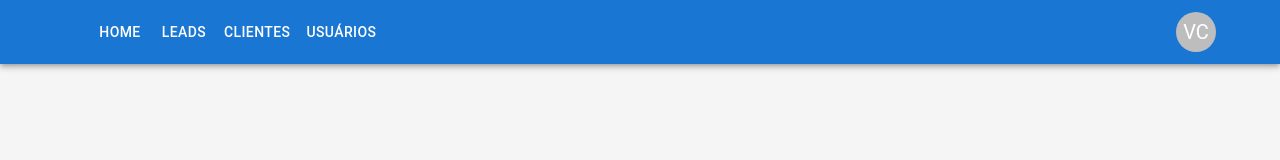
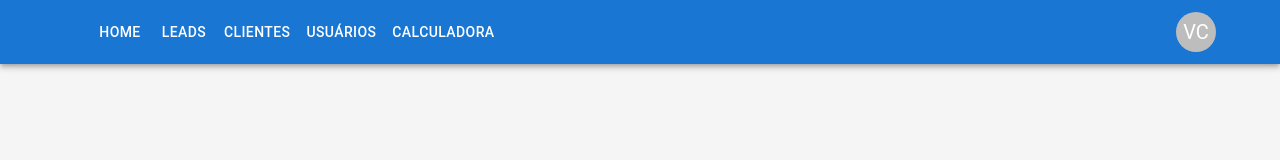
Before and after one commit to rgr-tecnologia/crm-web., a Next.js app: page / in a window 1280 px wide. Shown: the top 160 px of the page. Built offline with nearby package versions, Linux system fonts and the light colour scheme.

Commit message:
feat: adicionando link da calculadora

```diff
--- a/app/_components/header/Header.tsx
+++ b/app/_components/header/Header.tsx
@@ -1,6 +1,6 @@
 import { AppBar, Container, Grid } from "@mui/material";
 import React from "react";
-import { MainMenu } from "./mainMenu";
+import { MainMenu } from "./MainMenu";
 import { Profile } from "./Profile";
 
 export function Header() {
--- a/app/_components/header/MainMenu.tsx
+++ b/app/_components/header/MainMenu.tsx
@@ -46,6 +46,16 @@ export function MainMenu() {
           >
             Usuários
           </Button>
+          <Link href={"/calculadora"} passHref={true}>
+            <Button
+              variant="text"
+              sx={{
+                color: "#fff",
+              }}
+            >
+              Calculadora
+            </Button>
+          </Link>
         </Link>
       </Box>
     </Toolbar>
```
